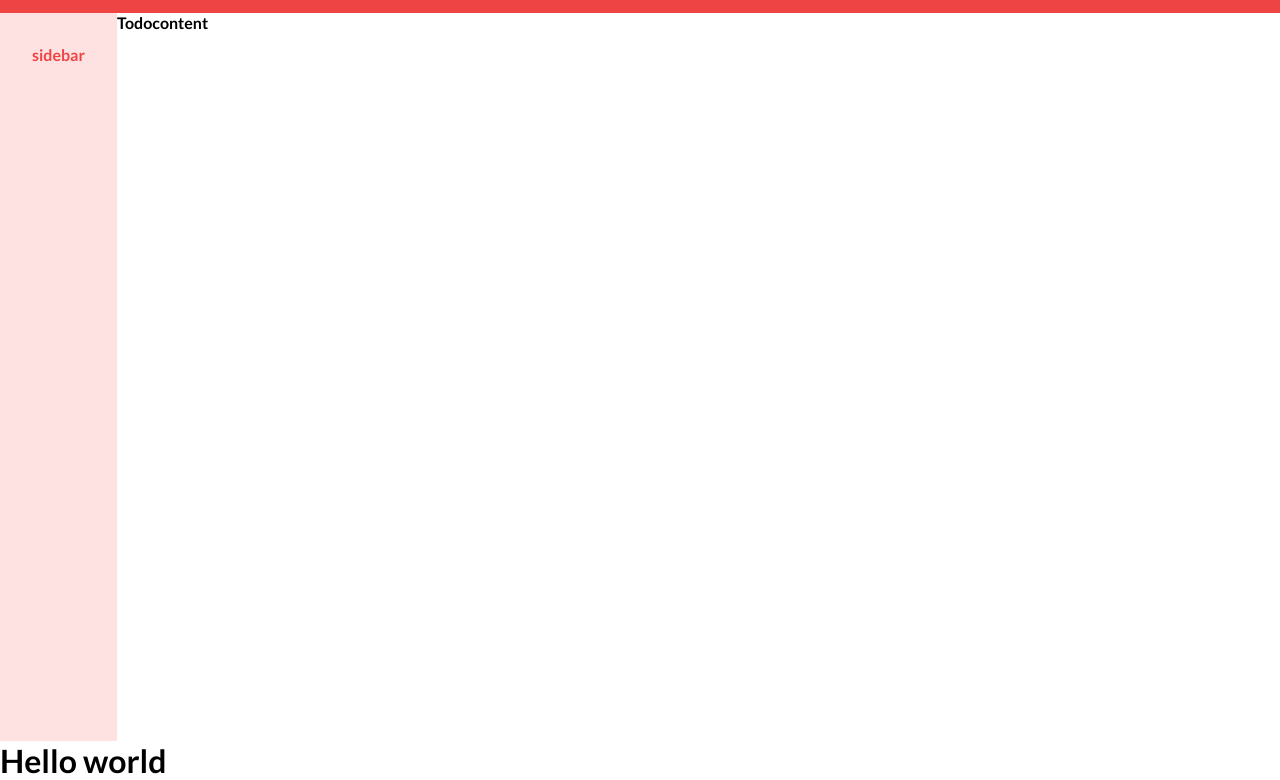
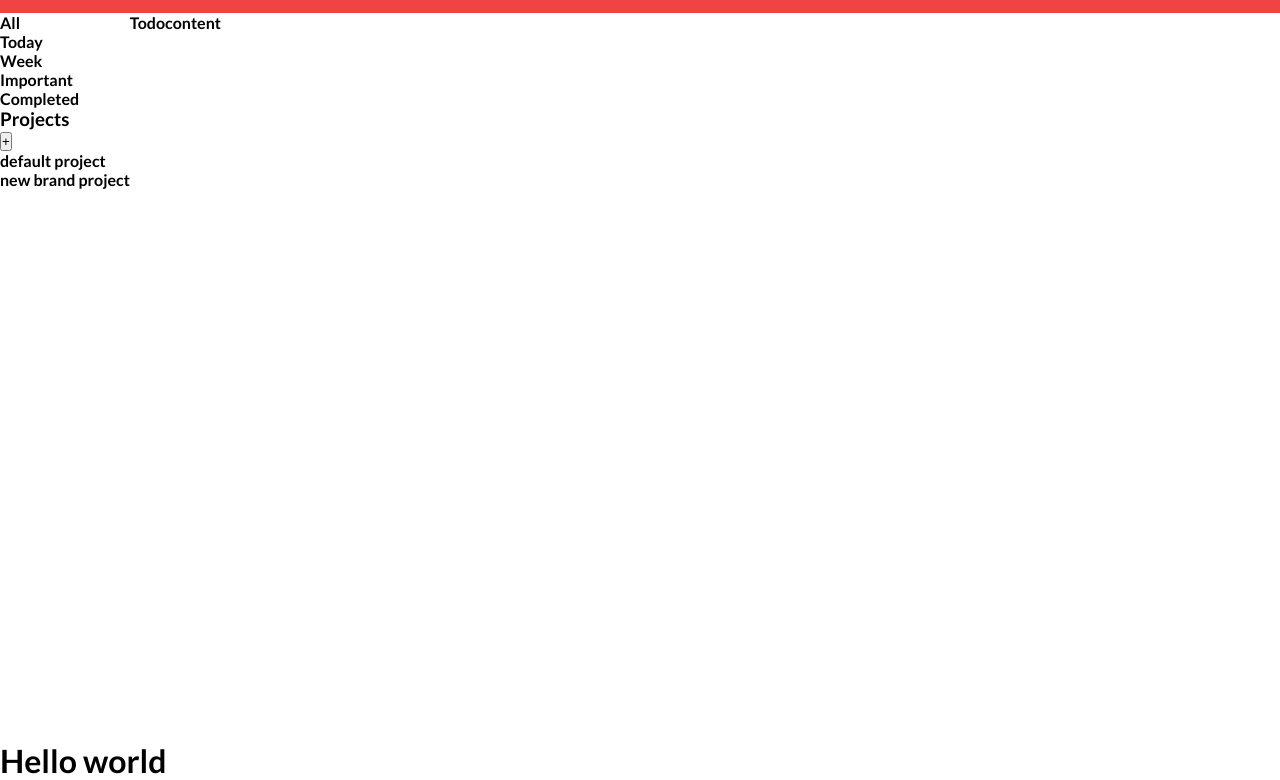
Before and after one commit to MacJ13/todo-list, a website built with webpack: page dist/index.html in a window 1280 px wide. Shown: the part 59-839 px from the top of the page. Built offline with nearby package versions, Linux system fonts and the light colour scheme.

Commit message:
Add nav-sidebar structure

```diff
--- a/dist/index.html
+++ b/dist/index.html
@@ -13,7 +13,25 @@
       <div class="header">
         <h1 class="header-heading">TodoList</h1>
       </div>
-      <div class="sidebar">sidebar</div>
+      <div class="nav-sidebar">
+        <ul class="nav-menu">
+          <li class="nav-item">All</li>
+          <li class="nav-item">Today</li>
+          <li class="nav-item">Week</li>
+          <li class="nav-item">Important</li>
+          <li class="nav-item">Completed</li>
+        </ul>
+        <div class="nav-project">
+          <div class="nav-project-content">
+            <h3>Projects</h3>
+            <button type="button" class="button-add-project">+</button>
+          </div>
+          <ul class="projects">
+            <li class="project nav-item">default project</li>
+            <li class="project nav-item">new brand project</li>
+          </ul>
+        </div>
+      </div>
       <div class="todo-content">Todocontent</div>
     </div>
   </body>
```
